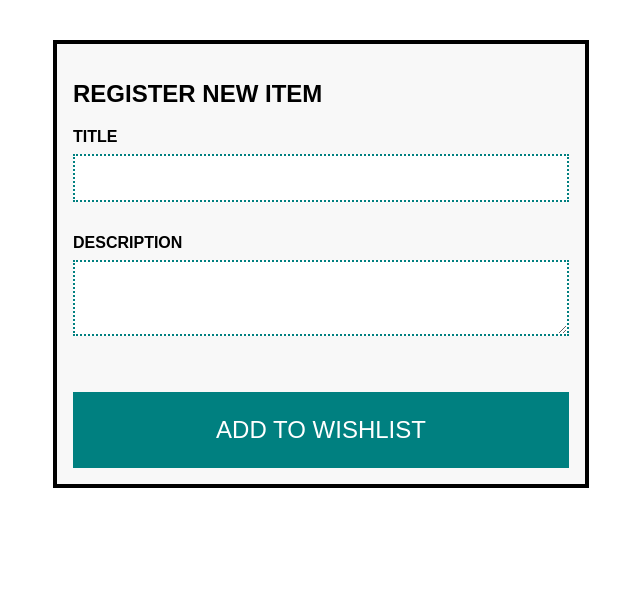
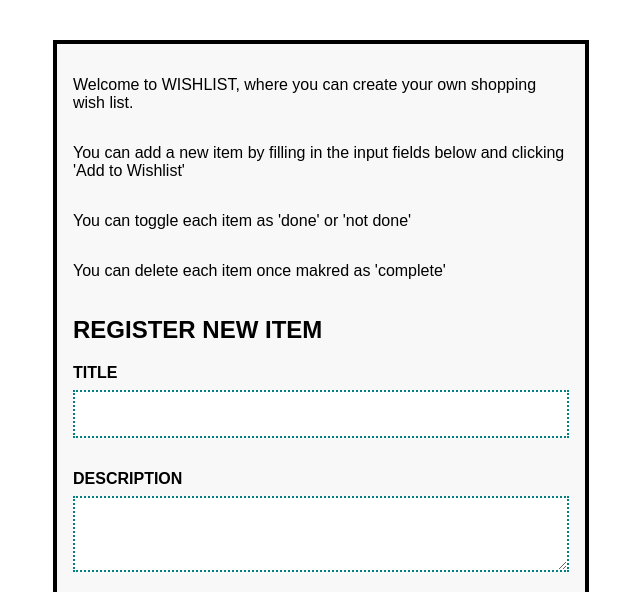
Before and after one commit to PaulGreetham/wishlist, a website: page src/index.html in a window 1280 px wide. Shown: the part 208-800 px from the top of the page, without its empty margins (319-959 px from the left). Drawn offline with Linux system fonts and the light colour scheme.

Commit message:
Updated information and refactored code.

```diff
--- a/src/index.html
+++ b/src/index.html
@@ -13,6 +13,10 @@
   <main>
     <h1>WISHLIST</h1>
     <form class="wishlist-form">
+      <p>Welcome to WISHLIST, where you can create your own shopping wish list.</p>
+      <p>You can add a new item by filling in the input fields below and clicking 'Add to Wishlist'</p>
+      <p>You can toggle each item as 'done' or 'not done'</p>
+      <p>You can delete each item once makred as 'complete'</p>
       <h2>REGISTER NEW ITEM</h2>
       <div class="form-group">
         <label for="title-input">TITLE</label>
```
Also changed, not shown: src/dist/wishlist.js.
